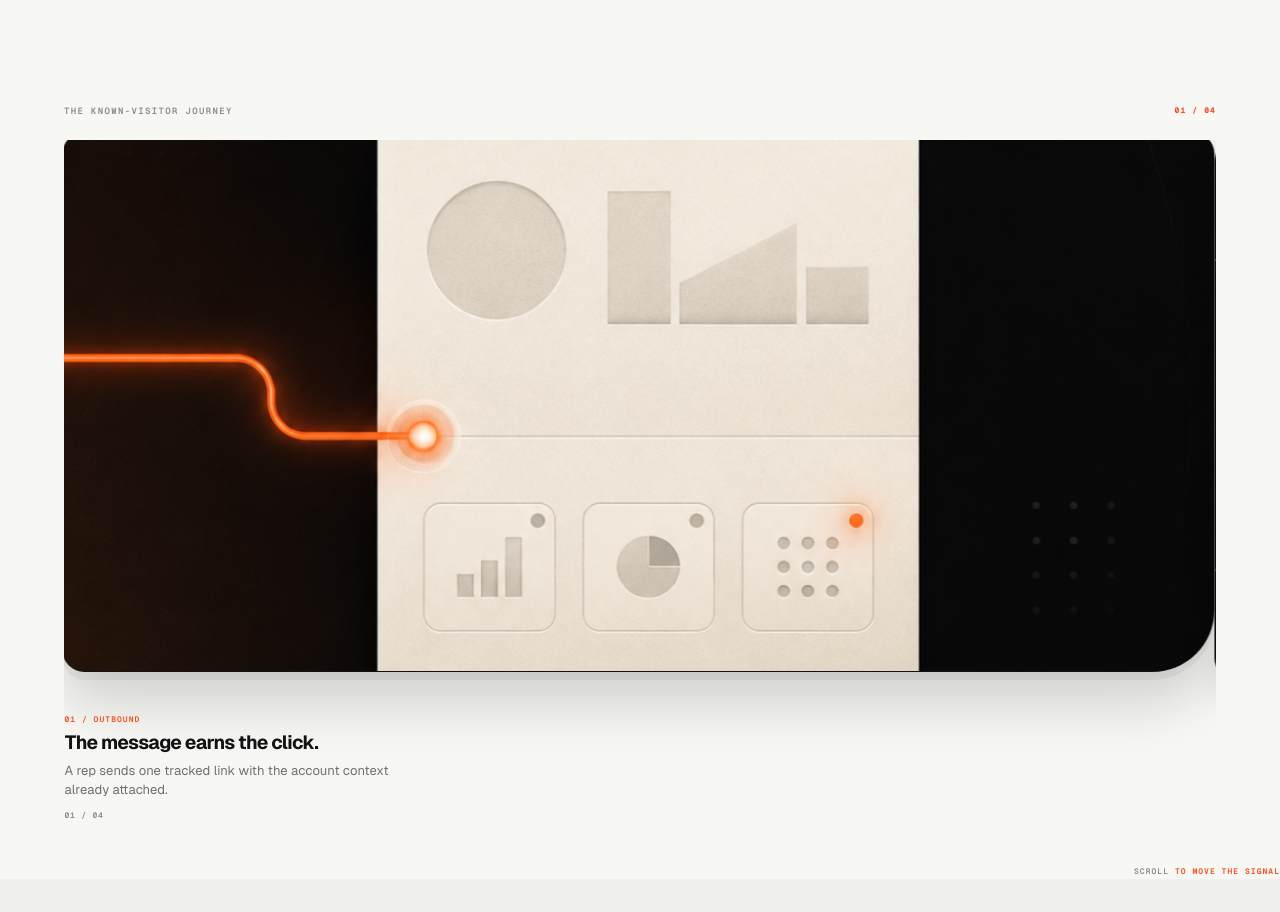
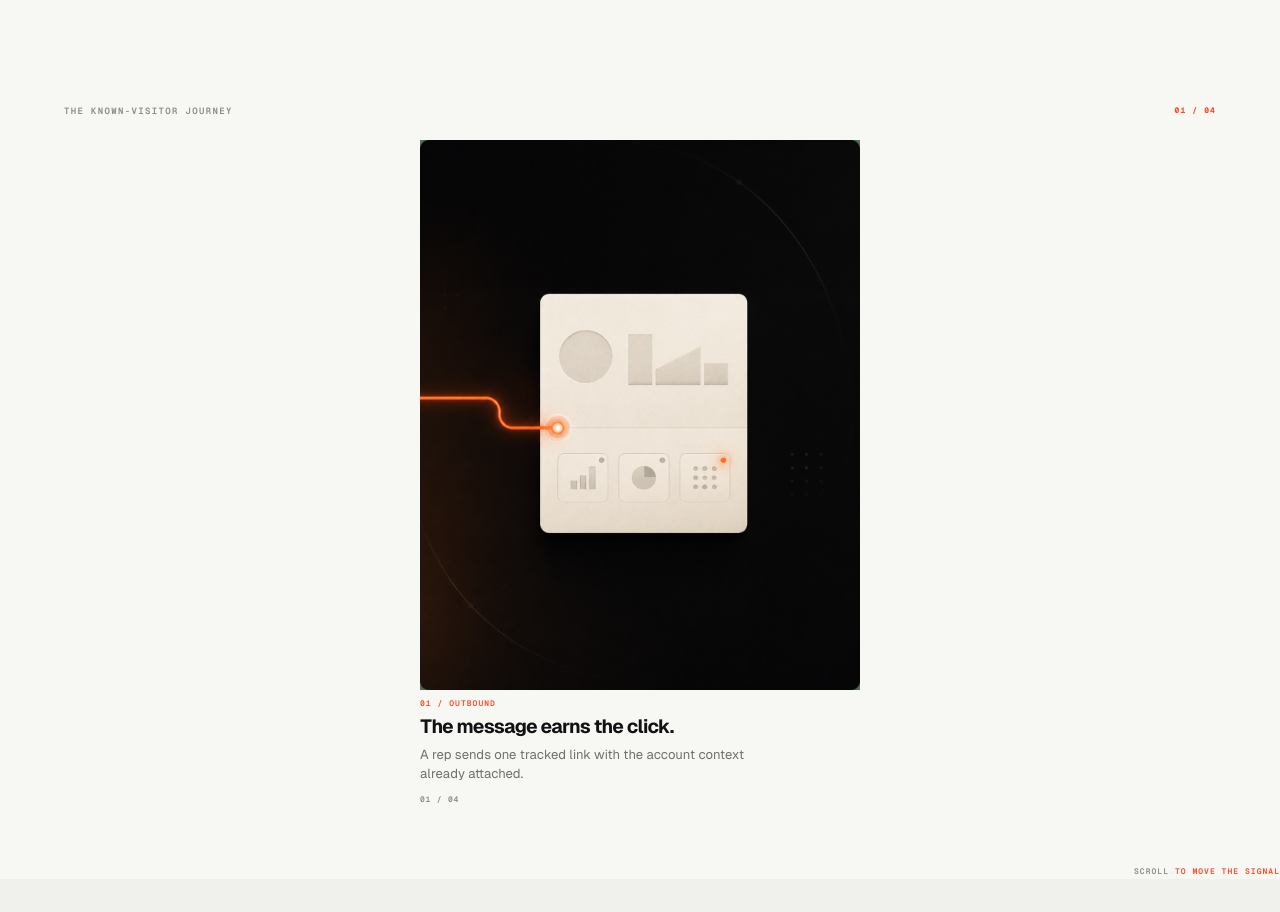
Before and after one commit to cherrylw1/SignalRoute, a Next.js app: page / in a window 1280 px wide. Shown: the part 3100-4012 px from the top of the page. Built offline with nearby package versions, Linux system fonts and the light colour scheme.

Commit message:
Fix portrait signal card rail

```diff
--- a/src/components/reference-home.tsx
+++ b/src/components/reference-home.tsx
@@ -10,6 +10,21 @@
   { kicker: "03 / PERSONALIZE", title: "The website responds.", body: "Approved headlines, copy, offers and CTAs can match the conversation that brought them there.", image: "/media/scroll-personalize-vertical.png", alt: "Abstract Churnaut route selecting a personalized website experience" },
   { kicker: "04 / ACT", title: "Scout gives the rep a reason.", body: "The return becomes evidence: person, page, timing and what changed in the deal.", image: "/media/scroll-act-vertical.png", alt: "Abstract Churnaut signals resolving into a next action card" },
 ];
+
+// Keep each portrait frame readable for most of its scroll interval. The
+// handoff only happens in the final slice of a stage, so the previous image
+// clears the viewport before the next one settles into place.
+function steppedRailSequence(progress: number) {
+  const scaled = Math.min(signalStages.length - 1, Math.max(0, progress * (signalStages.length - 1)));
+  const index = Math.min(signalStages.length - 2, Math.floor(scaled));
+  if (scaled >= signalStages.length - 1) return signalStages.length - 1;
+  const local = scaled - index;
+  const handoffStart = 0.88;
+  if (local <= handoffStart) return index;
+  const t = (local - handoffStart) / (1 - handoffStart);
+  const eased = t * t * (3 - 2 * t);
+  return index + eased;
+}
 
 const faqItems = [
   ["How does Churnaut identify a visitor?", "Churnaut starts with a known tracked link or session created by your outbound workflow. If there is no known signal, Churnaut does not invent an identity."],
@@ -76,7 +91,8 @@
       const next = reduceMotion ? target : current + (target - current) * 0.12;
       smoothProgressRef.current = next;
       if (trackRef.current) {
-        trackRef.current.style.transform = `translate3d(${-next * railShift}px,0,0)`;
+        const sequence = steppedRailSequence(next);
+        trackRef.current.style.transform = `translate3d(${-sequence * (railShift / (signalStages.length - 1))}px,0,0)`;
       }
       if (!reduceMotion && Math.abs(target - next) > 0.0005) {
         motionFrame = requestAnimationFrame(animateRail);
```
Also changed, not shown: src/app/globals.css.
